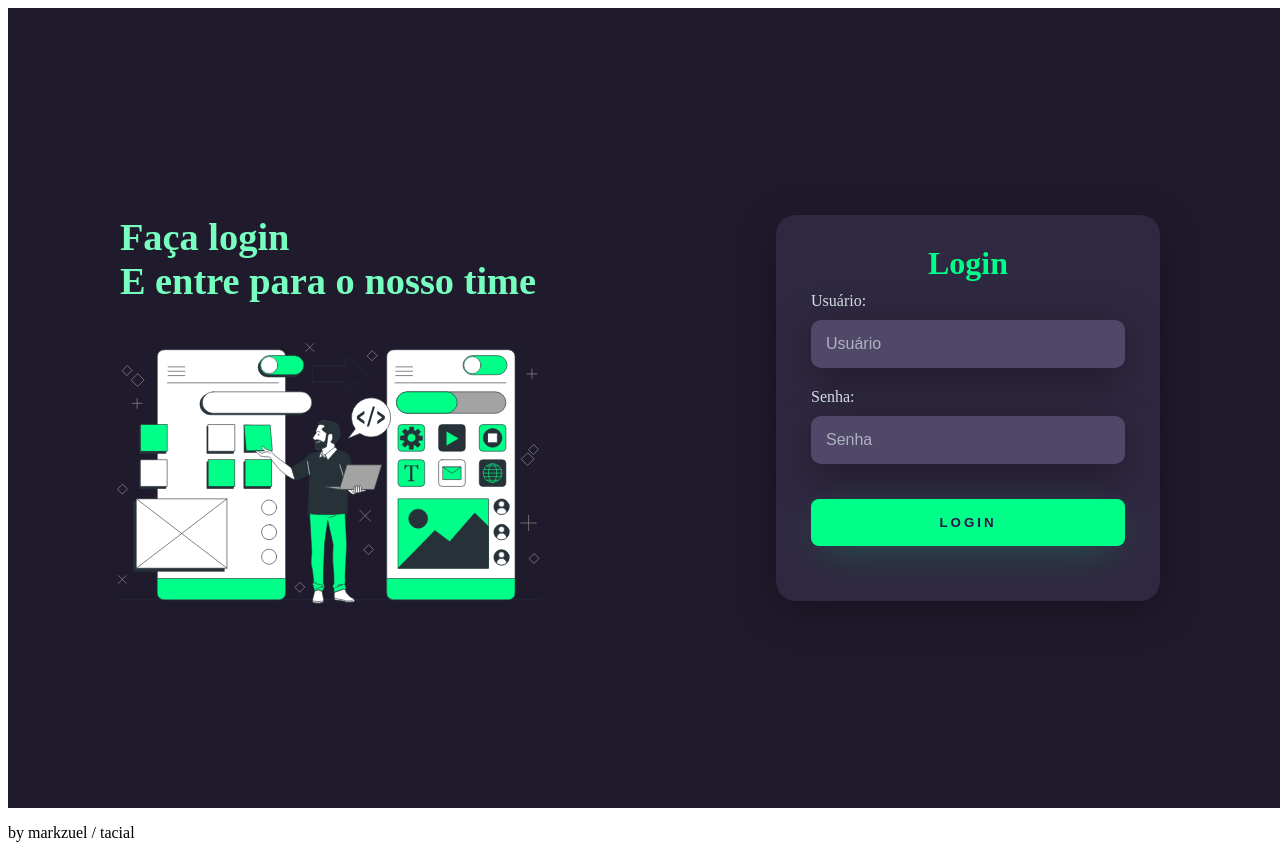
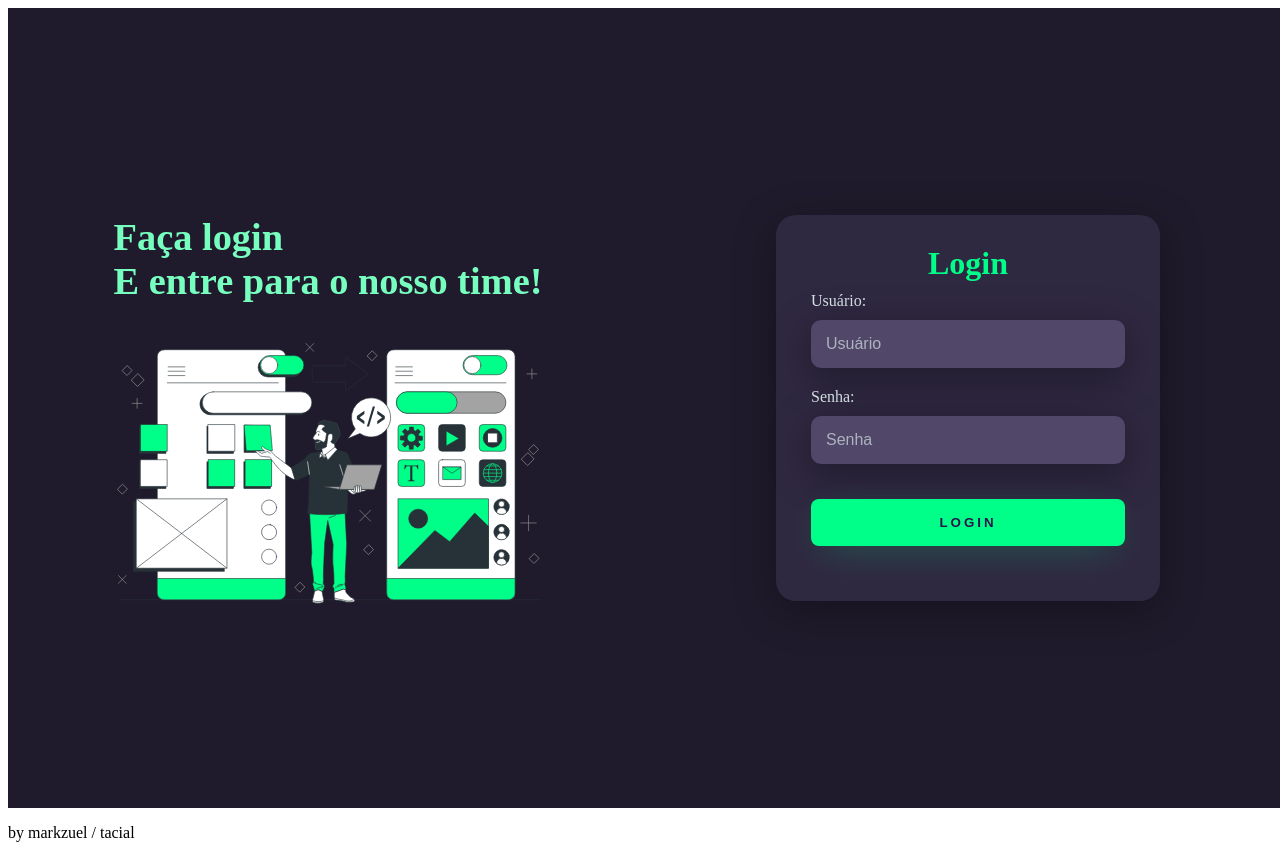
Before and after one commit to Tacial/Html-Css-responsivo, a plain HTML site: page index.html in a window 1280 px wide. Drawn offline with Linux system fonts and the light colour scheme.

Commit message:
Update index.html

```diff
--- a/index.html
+++ b/index.html
@@ -9,7 +9,7 @@
 <body>
     <div class="main-login">
         <div class="left-login">
-            <h1>Faça login<br>E entre para o nosso time</h1>
+            <h1>Faça login<br>E entre para o nosso time!</h1>
             <img src="anime.svg" id="left-login-image"  alt="designer movendo card">
         </div>
         <div class="right-login">
```
